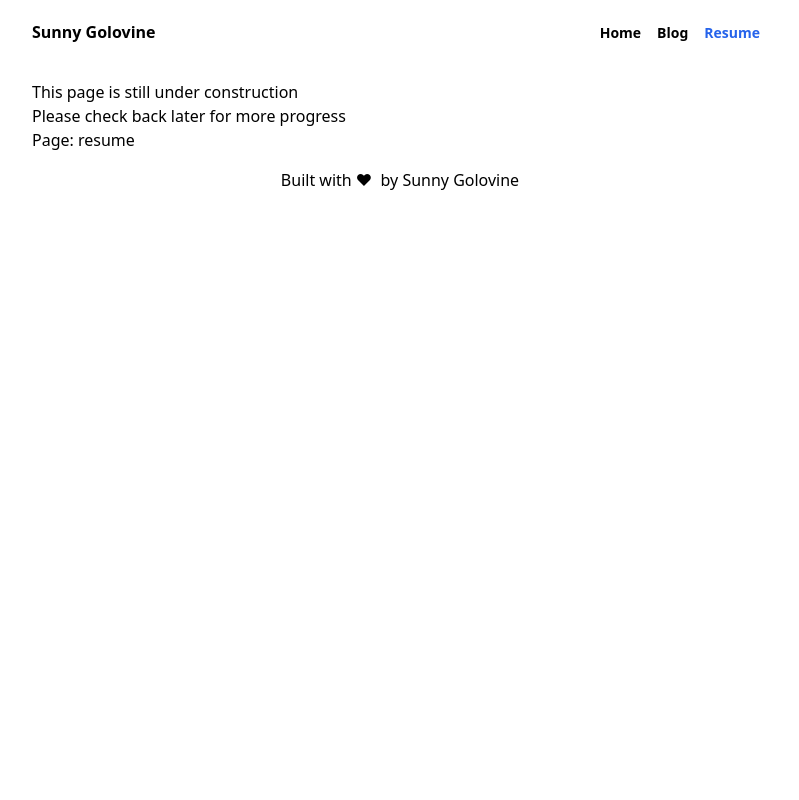
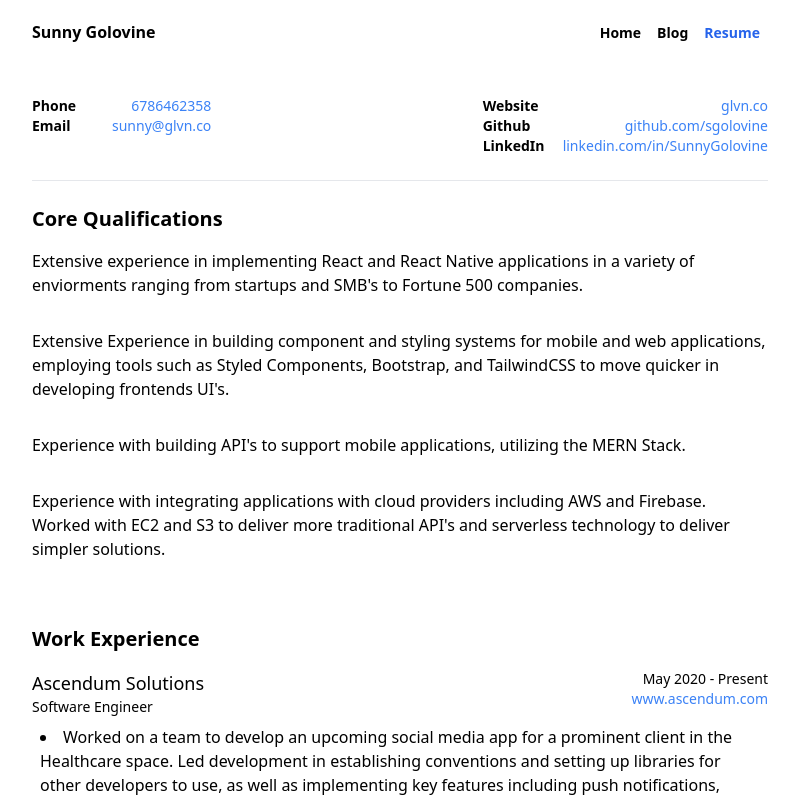
Before and after one commit to sgolovine/www-2020, a Next.js app: page /resume in a window 1280 px wide. Shown: the top 800 px of the page, without its empty margins (240-1039 px from the left). Built offline with nearby package versions, Linux system fonts and the light colour scheme.

Commit message:
Import resume components

```diff
--- a/package.json
+++ b/package.json
@@ -37,6 +37,7 @@
     "serve": "next start",
     "format": "prettier --write '{src,functions,public,data}/**/*.{ts,tsx,js,json}'",
     "ci": "tsc && yarn run format",
-    "netlify-dev": "netlify dev"
+    "netlify-dev": "netlify dev",
+    "clean": "rm -rf ./.next ./out"
   }
 }
--- a/src/pages/resume/index.tsx
+++ b/src/pages/resume/index.tsx
@@ -1,11 +1,33 @@
-import React from "react";
-import UnderConstruction from "~/components/UnderConstruction";
+import React, { useContext } from "react";
+import { PageLayout } from "~/components/resume/PageLayout";
+import { SectionLayout } from "~/components/resume/SectionLayout";
+import { ContactInfoSection } from "~/components/resume/sections/ContactInfoSection";
+import { EducationSection } from "~/components/resume/sections/EducationSection";
+import { SideProjectsSection } from "~/components/resume/sections/SideProjectsSection";
+import { SkillsSection } from "~/components/resume/sections/SkillsSection";
+import { WorkExperienceSection } from "~/components/resume/sections/WorkExperienceSection";
+import resumeContext from "~/context/ResumeContext";
+import { ResumeSections } from "~/model/Resume";
 
 const ResumePage = () => {
+  const context = useContext<ResumeSections>(resumeContext);
   return (
-    <div>
-      <UnderConstruction pageName="resume" />
-    </div>
+    <PageLayout>
+      <ContactInfoSection contactInfo={context.contactInfo} />
+      <hr className="my-6" />
+      <SectionLayout>
+        <SkillsSection skills={context.skills} />
+      </SectionLayout>
+      <SectionLayout>
+        <WorkExperienceSection workExperience={context.workExperience} />
+      </SectionLayout>
+      <SectionLayout>
+        <SideProjectsSection sideProjects={context.sideProjects} />
+      </SectionLayout>
+      <SectionLayout>
+        <EducationSection education={context.education} />
+      </SectionLayout>
+    </PageLayout>
   );
 };
 
```
Also changed, not shown: 1 other file (tests, documents, lock files or other folders).
